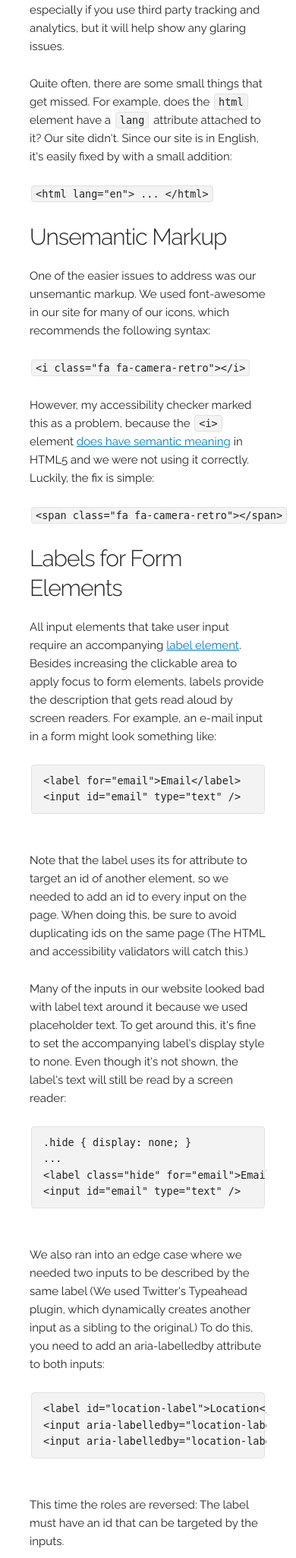
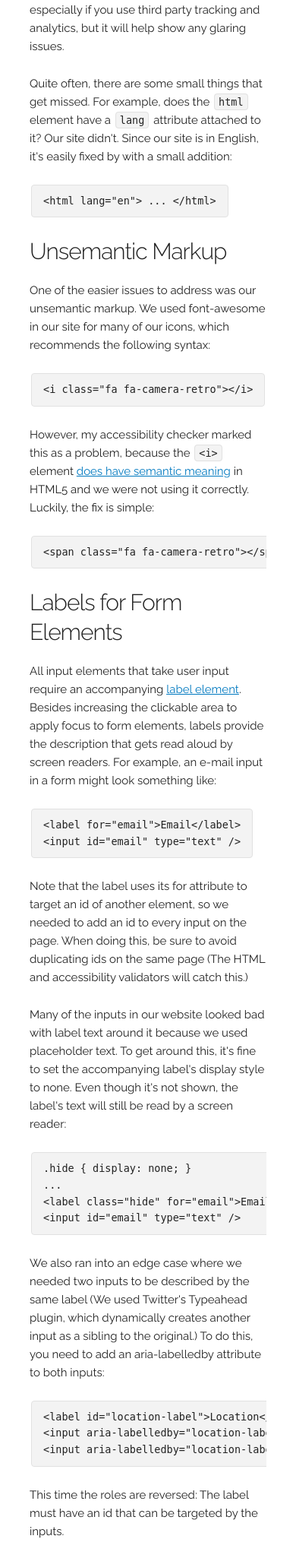
Before and after one commit to colinjmiller/cjmil.com, a PHP site: page /writing/sage/web/web-accessibility.php in a window 390 px wide. Shown: the part 1612-3662 px from the top of the page at 76% size. Run offline with PHP 8.4, Linux system fonts and the light colour scheme; some libraries are stand-ins or nearby versions.

Commit message:
Making code blocks look better on mobile

```diff
--- a/css/skeleton.scss
+++ b/css/skeleton.scss
@@ -326,7 +326,7 @@ code {
   border-radius: $global-radius;
   white-space: nowrap; }
 pre > code {
-  display: block;
+  display: inline-block;
   padding: 1rem 1.5rem;
   white-space: pre; }
 
--- a/css/style-tablet.scss
+++ b/css/style-tablet.scss
@@ -1,3 +1,7 @@
+pre > code {
+  display: block;
+}
+
 // Resolution Specific Utilities
 
 .hidden-xs {
--- a/css/style.css
+++ b/css/style.css
@@ -383,7 +383,7 @@ code {
   white-space: nowrap; }
 
 pre > code {
-  display: block;
+  display: inline-block;
   padding: 1rem 1.5rem;
   white-space: pre; }
 
@@ -691,6 +691,9 @@ ol {
     max-width: 480px; } }
 /* Larger than phablet (also point when grid becomes active) */
 @media (min-width: 550px) {
+  pre > code {
+    display: block; }
+
   .hidden-xs {
     display: block; }
 
--- a/writing/sage/web/web-accessibility.php
+++ b/writing/sage/web/web-accessibility.php
@@ -39,24 +39,18 @@
         <p>
           Quite often, there are some small things that get missed. For example, does the <code>html</code> element have a <code>lang</code> attribute attached to it? Our site didn't. Since our site is in English, it's easily fixed by with a small addition:
         </p>
-        <p>
-          <code><?= htmlspecialchars('<html lang="en"> ... </html>') ?></code>
-        </p>
+<pre><code><?= htmlspecialchars('<html lang="en"> ... </html>') ?></code></pre>
       </section>
       <section>
         <h3>Unsemantic Markup</h3>
         <p>
           One of the easier issues to address was our unsemantic markup. We used font-awesome in our site for many of our icons, which recommends the following syntax:
         </p>
-        <p>
-          <code><?= htmlspecialchars('<i class="fa fa-camera-retro"></i>') ?></code>
-        </p>
+<pre><code><?= htmlspecialchars('<i class="fa fa-camera-retro"></i>') ?></code></pre>
         <p>
           However, my accessibility checker marked this as a problem, because the <code>&lt;i&gt;</code> element <a href="https://developer.mozilla.org/en-US/docs/Web/HTML/Element/i" target="_blank">does have semantic meaning</a> in HTML5 and we were not using it correctly. Luckily, the fix is simple:
         </p>
-        <p>
-          <code><?= htmlspecialchars('<span class="fa fa-camera-retro"></span>') ?></code>
-        </p>
+<pre><code><?= htmlspecialchars('<span class="fa fa-camera-retro"></span>') ?></code></pre>
       </section>
       <section>
         <h3>Labels for Form Elements</h3>
```
